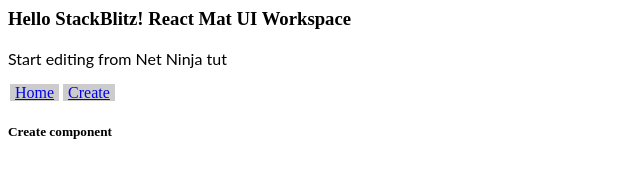
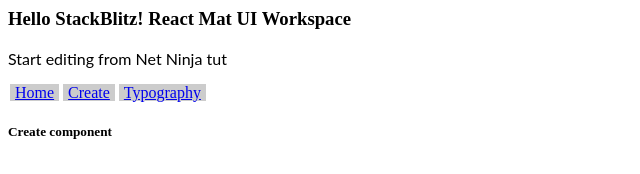
Before and after one commit to gnganapath/react-mat-ui, a React (Create React App) app: page /create in a window 1280 px wide. Shown: the top 174 px of the page, without its empty margins (0-640 px from the left). Built offline with nearby package versions, Linux system fonts and the light colour scheme.

Commit message:
1 file modified, 1 added

```diff
--- /dev/null
+++ b/src/mat-ui/Typography.js
@@ -0,0 +1,11 @@
+import React from 'react';
+
+const Typography = () => {
+  return (
+    <>
+      <h5>Typography</h5>
+    </>
+  );
+};
+
+export default Typography;
--- a/src/pages/Navigation.jsx
+++ b/src/pages/Navigation.jsx
@@ -2,6 +2,7 @@ import React from 'react';
 import { BrowserRouter as Router, Switch, Route, Link } from 'react-router-dom';
 import Notes from './Notes';
 import Create from './Create';
+import Typography from '../mat-ui/Typography';
 
 import { Container, makeStyles } from '@material-ui/core';
 
@@ -31,9 +32,13 @@ function Navigation() {
         <Link to="/create" className={classes.menuLink}>
           Create
         </Link>
+        <Link to="/Typography" className={classes.menuLink}>
+          Typography
+        </Link>
         <Switch>
           <Route exact path="/" component={Notes} />
           <Route exact path="/create" component={Create} />
+          <Route exact path="/Typography" component={Typography} />
 
           {/* This is an alternate for point the component to Route */}
 
```
